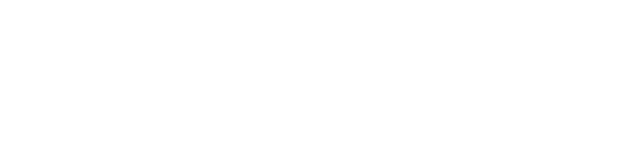
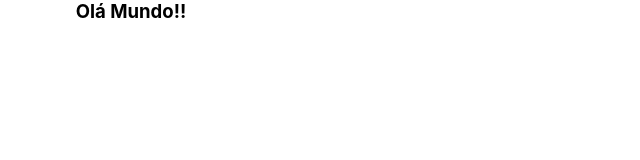
Before and after one commit to PedroPenhaa/Fast-Food_Web-Responsive, a plain HTML site: page index.html in a window 1280 px wide. Shown: the whole page, without its empty margins (0-640 px from the left). Drawn offline with Linux system fonts and the light colour scheme.

Commit message:
config_structure_init

```diff
--- a/index.html
+++ b/index.html
@@ -11,7 +11,17 @@
 </head>
 <body>
 
+    <header></header>
 
+    <main>
+
+        <div class="container">
+            <h1>Olá Mundo!!</h1>
+        </div>
+
+
+
+    </main>
 
 </body>
 </html>
--- /dev/null
+++ b/sass/_variables.scss
@@ -0,0 +1,6 @@
+:root{
+    --primary-color:#e81922;
+    --light-red:#ef5a60;
+    --primary-back:#111;
+    --gray:#aaa;
+}
--- a/sass/main.scss
+++ b/sass/main.scss
@@ -1,4 +1,5 @@
 @import 'mixins';
+@import 'variables';
 @import 'reset';
 @import 'grid';
 @import 'header';
```
Also changed, not shown: css/main.css, img/contact.jpg (added), img/cook.jpg (added), img/gallery1.jpg (added), img/gallery2.jpg (added), img/gallery3.jpg (added), img/gallery4.jpg (added), img/menu1.jpg (added), img/menu2.jpg (added), img/menu3.jpg (added), img/menu4.jpg (added), img/menu5.jpg (added), img/menu6.jpg (added), img/services_bg.jpg (added), 1 more files.
